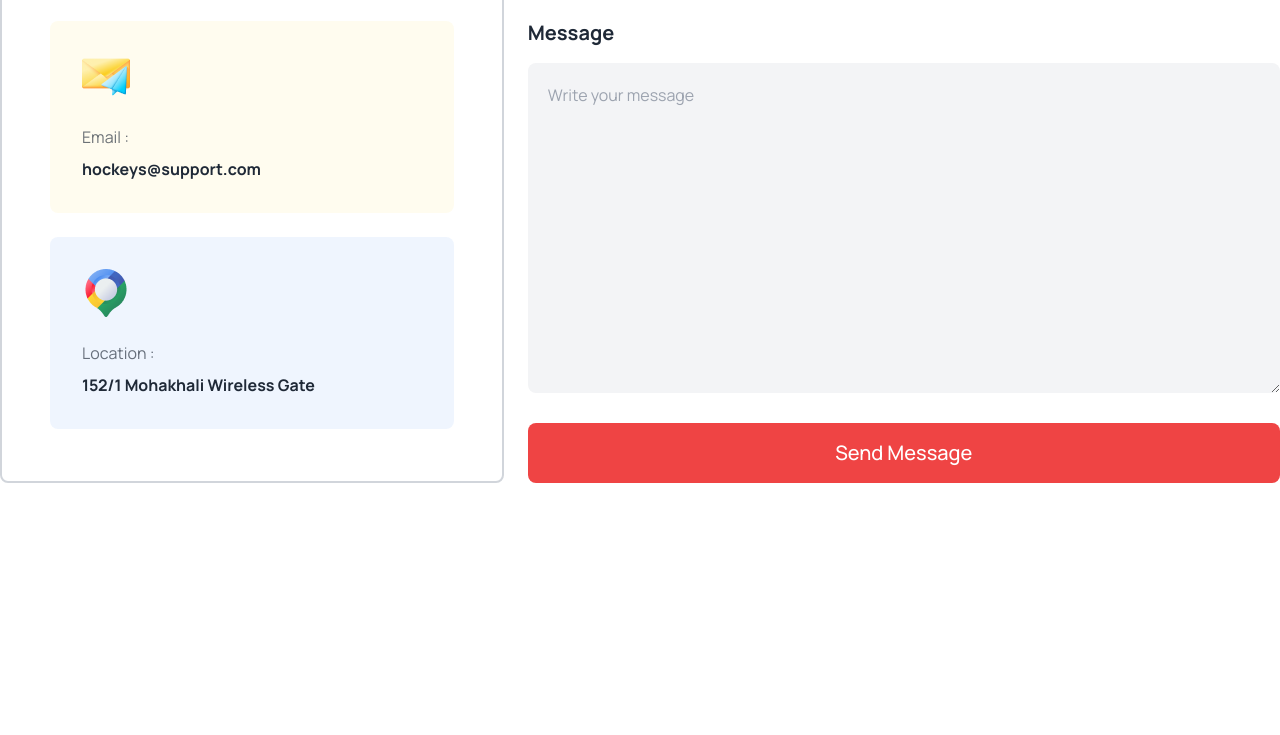
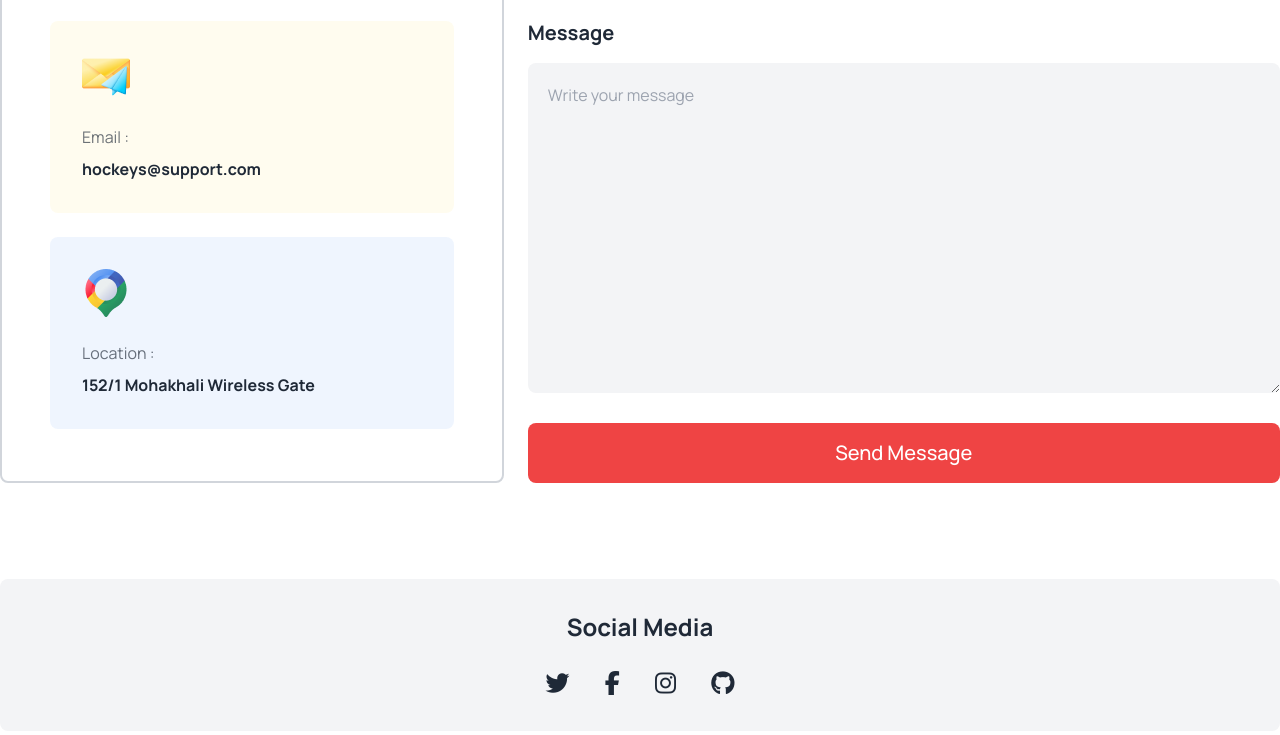
Before and after one commit to faisal-hdev/B9A3-Hockeys, a plain HTML site: page index.html in a window 1280 px wide. Shown: the part 5235-5970 px from the top of the page. Before the commit the page ends 5814 px from the top, so only its background shows below. Drawn offline with nearby package versions, Linux system fonts and the light colour scheme.

Commit message:
Social media section added

```diff
--- a/index.html
+++ b/index.html
@@ -639,6 +639,18 @@
           </div>
         </div>
       </section>
+      <!-- Social Media section -->
+      <section class="mb-24">
+        <div class="bg-gray-100 py-8 text-center rounded-lg">
+          <h1 class="text-2xl font-bold mb-6">Social Media</h1>
+          <div class="space-x-8">
+            <i class="fa-brands cursor-pointer text-2xl fa-twitter"></i>
+            <i class="fa-brands cursor-pointer text-2xl fa-facebook-f"></i>
+            <i class="fa-brands cursor-pointer text-2xl fa-instagram"></i>
+            <i class="fa-brands cursor-pointer text-2xl fa-github"></i>
+          </div>
+        </div>
+      </section>
     </main>
     <footer></footer>
   </body>
```
